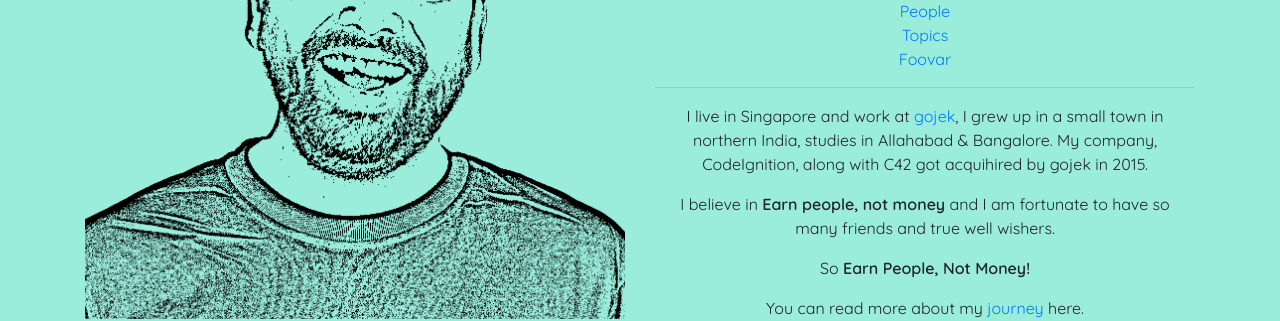
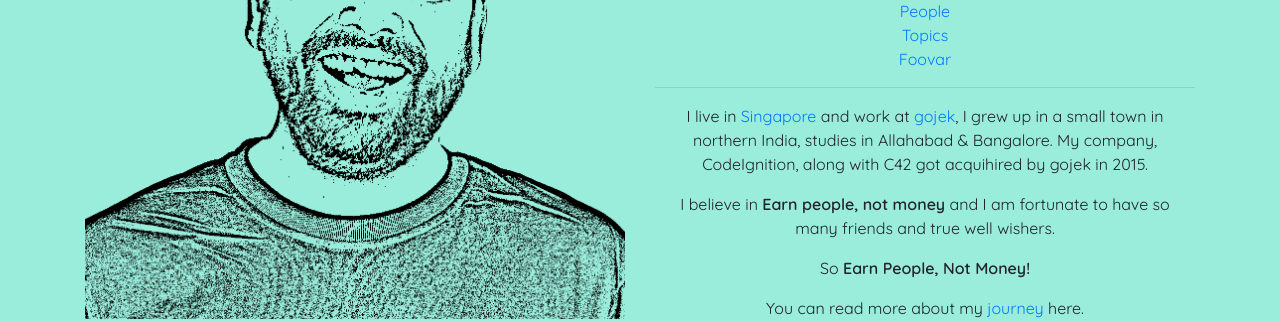
Before and after one commit to ajeygore/ajeygore.github.com, a Jekyll site: the page built from index.md, in a window 1280 px wide. Shown: the part 238-559 px from the top of the page. Built offline with Jekyll 4.4.1, drawn with Linux system fonts in a browser that asks for light colours; part of the change alters nothing that is shown.

```diff
--- a/index.md
+++ b/index.md
@@ -5,7 +5,7 @@ leadingpath: ./
 permalink: /
 ---
 
-I live in Singapore and work at [gojek](https://gojek.com), I grew up in a small town in northern India, studies in Allahabad & Bangalore.
+I live in [Singapore](https://en.wikipedia.org/wiki/Singapore) and work at [gojek](https://gojek.com), I grew up in a small town in northern India, studies in Allahabad & Bangalore.
 My company, CodeIgnition, along with C42 got acquihired by gojek in 2015.
 
 I believe in **Earn people, not money** and I am fortunate to have so many friends and true well wishers.
```
Also changed, not shown: 1 other file.
